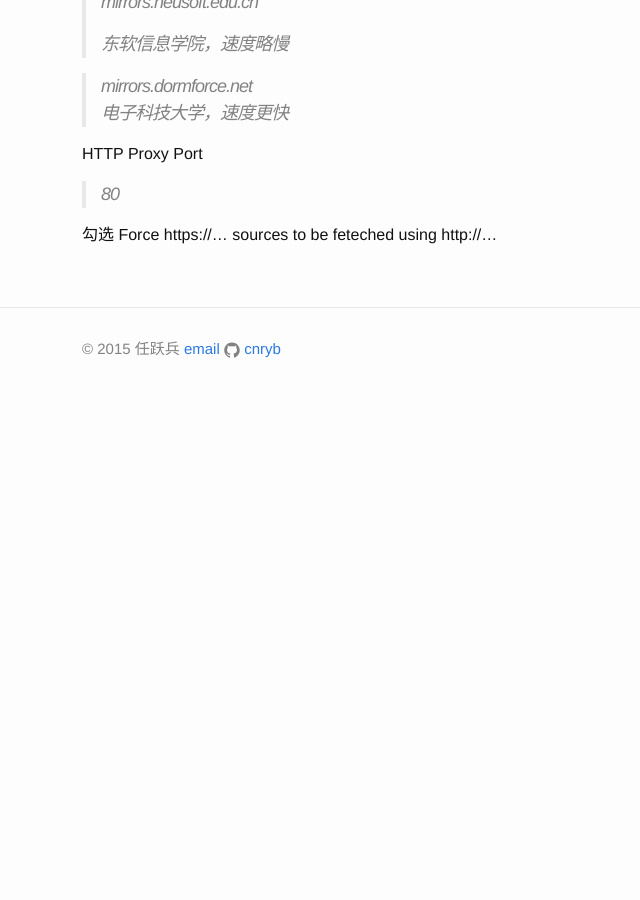
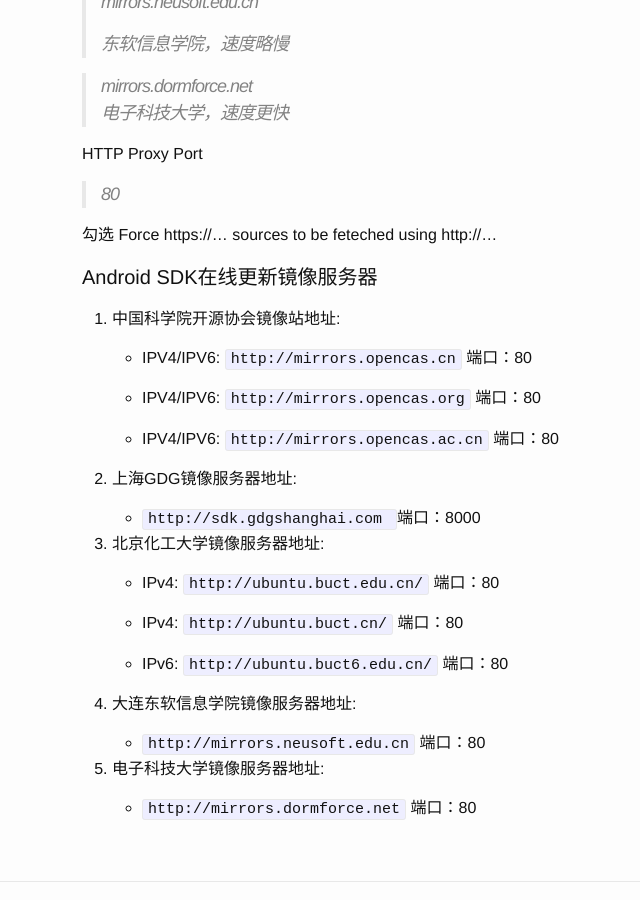
Before and after one commit to cnryb/cnryb.github.io, a Jekyll site: the page built from _posts/2015-07-01-搭建Cordova环境.md, in a window 1280 px wide and 900 px high, scrolled down 964 px. Shown: the whole window, without its empty margins (76-716 px from the left). Built offline with Jekyll 4.4.1, drawn with Linux system fonts in a browser that asks for light colours; nearby versions of some CDN libraries; comment, search, counter and statistics services are not loaded; before the commit the page ends 1369 px from its top, so only the background shows below that.

Commit message:
添加收集到的在线更新镜像服务器

```diff
--- a/_posts/2015-07-01-搭建Cordova环境.md
+++ b/_posts/2015-07-01-搭建Cordova环境.md
@@ -54,3 +54,35 @@
 > 80
 
 勾选 Force https://... sources to be feteched using http://...
+
+
+
+####Android SDK在线更新镜像服务器
+
+1. 中国科学院开源协会镜像站地址:
+
+   * IPV4/IPV6: `http://mirrors.opencas.cn` 端口：80
+
+   * IPV4/IPV6: `http://mirrors.opencas.org` 端口：80
+
+   * IPV4/IPV6: `http://mirrors.opencas.ac.cn` 端口：80
+
+
+1. 上海GDG镜像服务器地址:
+
+	* `http://sdk.gdgshanghai.com `  端口：8000
+
+1. 北京化工大学镜像服务器地址:
+
+   * IPv4: `http://ubuntu.buct.edu.cn/` 端口：80
+
+   * IPv4: `http://ubuntu.buct.cn/`   端口：80
+
+   * IPv6: `http://ubuntu.buct6.edu.cn/`  端口：80
+1. 大连东软信息学院镜像服务器地址:
+
+	* `http://mirrors.neusoft.edu.cn` 端口：80
+
+1. 电子科技大学镜像服务器地址:
+
+	* `http://mirrors.dormforce.net` 端口：80
```
